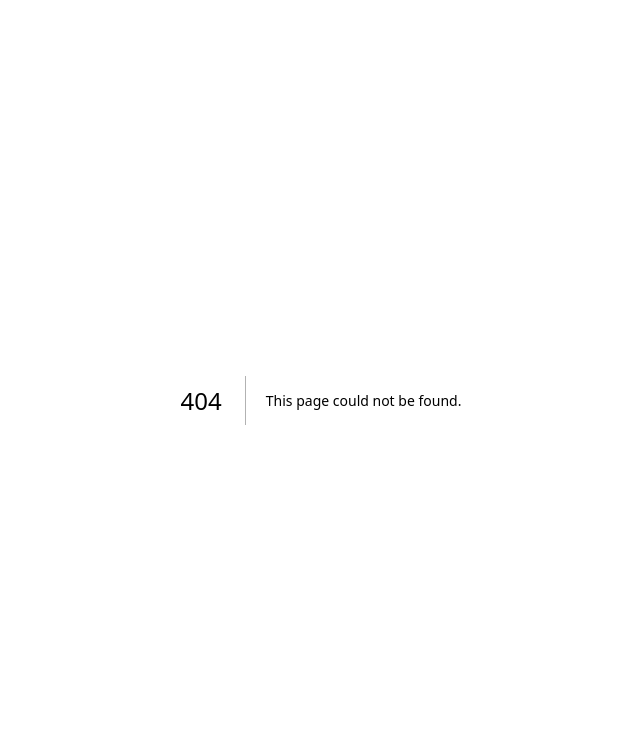
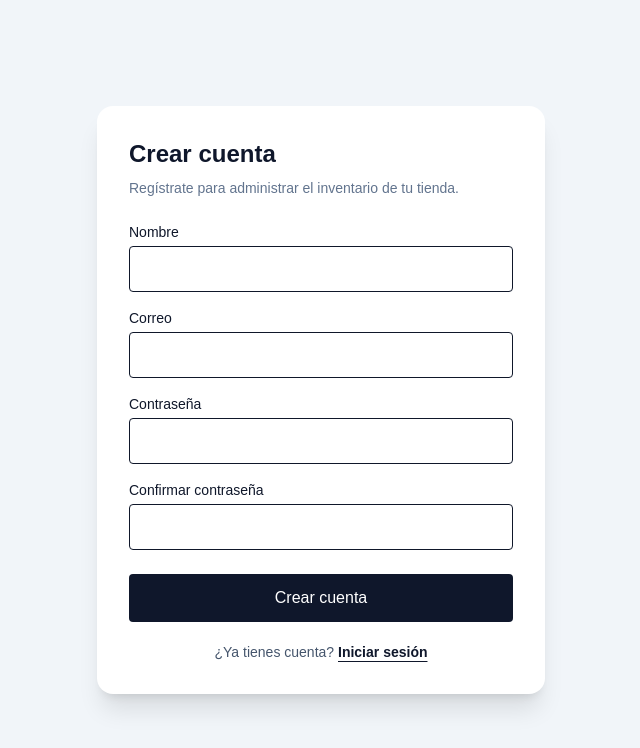
Before and after one commit to luchofrias15/inventario-de-supermercado., a Next.js app: page /registro in a window 1280 px wide. Before the commit this address had no page. Shown: the top 748 px of the page, without its empty margins (319-959 px from the left). Built offline with nearby package versions, Linux system fonts and the light colour scheme.

Commit message:
feat(auth): agregar registro de cuentas
Co-authored-by: Copilot <223556219+Copilot@users.noreply.github.com>

```diff
--- /dev/null
+++ b/src/app/api/auth/registro/route.ts
@@ -0,0 +1,100 @@
+import { NextResponse } from 'next/server';
+import { z } from 'zod';
+import { getSupabaseConfig } from '@/lib/supabase-config';
+
+export const runtime = 'nodejs';
+
+const registroSchema = z.object({
+  nombre: z.string().trim().min(1).max(120),
+  email: z.string().trim().toLowerCase().email().max(254),
+  password: z.string().min(8).max(1024),
+});
+
+interface SupabaseSignupResponse {
+  user?: { id?: string };
+  access_token?: string;
+  refresh_token?: string;
+}
+
+export async function POST(request: Request) {
+  let body: unknown;
+  try {
+    body = await request.json();
+  } catch (error) {
+    if (error instanceof SyntaxError) {
+      return NextResponse.json({ error: 'Solicitud inválida.' }, { status: 400 });
+    }
+    throw error;
+  }
+
+  const input = registroSchema.safeParse(body);
+  if (!input.success) {
+    return NextResponse.json(
+      { error: 'Ingresa un nombre, correo válido y una contraseña de al menos 8 caracteres.' },
+      { status: 400 },
+    );
+  }
+
+  let config;
+  try {
+    config = getSupabaseConfig();
+  } catch {
+    return NextResponse.json(
+      { error: 'La autenticación de Supabase no está configurada.' },
+      { status: 503 },
+    );
+  }
+
+  let signupResponse: Response;
+  try {
+    signupResponse = await fetch(`${config.url}/auth/v1/signup`, {
+      method: 'POST',
+      headers: {
+        apikey: config.apiKey,
+        'content-type': 'application/json',
+      },
+      body: JSON.stringify({
+        email: input.data.email,
+        password: input.data.password,
+        data: { full_name: input.data.nombre },
+      }),
+      cache: 'no-store',
+    });
+  } catch {
+    return NextResponse.json(
+      { error: 'No se pudo conectar con Supabase Auth.' },
+      { status: 502 },
+    );
+  }
+
+  if (!signupResponse.ok) {
+    if (signupResponse.status === 429) {
+      return NextResponse.json(
+        { error: 'Demasiados intentos; inténtalo de nuevo más tarde.' },
+        { status: 429 },
+      );
+    }
+    if (signupResponse.status >= 400 && signupResponse.status < 500) {
+      return NextResponse.json(
+        { error: 'No fue posible crear la cuenta. Verifica los datos o intenta iniciar sesión.' },
+        { status: 400 },
+      );
+    }
+    return NextResponse.json(
+      { error: 'Supabase Auth no pudo crear la cuenta.' },
+      { status: 502 },
+    );
+  }
+
+  const result = (await signupResponse.json()) as SupabaseSignupResponse;
+  if (!result.user?.id) {
+    return NextResponse.json(
+      { error: 'Supabase no confirmó la creación de la cuenta.' },
+      { status: 502 },
+    );
+  }
+
+  return NextResponse.json({
+    confirmationRequired: !result.access_token || !result.refresh_token,
+  }, { status: 201 });
+}
--- a/src/app/login/page.tsx
+++ b/src/app/login/page.tsx
@@ -1,6 +1,7 @@
 'use client';
 
 import { FormEvent, useState } from 'react';
+import Link from 'next/link';
 import { useRouter } from 'next/navigation';
 
 export default function LoginPage() {
@@ -50,6 +51,12 @@ export default function LoginPage() {
         <button disabled={loading} className="mt-6 w-full rounded bg-slate-900 py-3 font-semibold text-white disabled:opacity-60">
           {loading ? 'Iniciando sesion...' : 'Entrar'}
         </button>
+        <p className="mt-5 text-center text-sm text-slate-600">
+          ¿No tienes cuenta?{' '}
+          <Link href="/registro" className="font-semibold text-slate-900 underline underline-offset-4">
+            Crear cuenta
+          </Link>
+        </p>
       </form>
     </main>
   );
--- /dev/null
+++ b/src/app/registro/page.tsx
@@ -0,0 +1,127 @@
+'use client';
+
+import Link from 'next/link';
+import { FormEvent, useState } from 'react';
+
+export default function RegistroPage() {
+  const [nombre, setNombre] = useState('');
+  const [email, setEmail] = useState('');
+  const [password, setPassword] = useState('');
+  const [confirmacion, setConfirmacion] = useState('');
+  const [error, setError] = useState('');
+  const [mensaje, setMensaje] = useState('');
+  const [loading, setLoading] = useState(false);
+
+  async function submit(event: FormEvent<HTMLFormElement>) {
+    event.preventDefault();
+    setError('');
+    setMensaje('');
+    if (password !== confirmacion) {
+      setError('Las contraseñas no coinciden.');
+      return;
+    }
+
+    setLoading(true);
+    try {
+      const response = await fetch('/api/auth/registro', {
+        method: 'POST',
+        headers: { 'content-type': 'application/json' },
+        body: JSON.stringify({ nombre, email, password }),
+      });
+      const result = (await response.json()) as {
+        error?: string;
+        confirmationRequired?: boolean;
+      };
+      if (!response.ok) {
+        setError(result.error ?? 'No se pudo crear la cuenta.');
+        return;
+      }
+
+      setMensaje(
+        result.confirmationRequired
+          ? 'Cuenta creada. Revisa tu correo y confirma la dirección antes de iniciar sesión.'
+          : 'Cuenta creada. Ya puedes iniciar sesión.',
+      );
+      setPassword('');
+      setConfirmacion('');
+    } catch {
+      setError('No se pudo conectar con el servidor.');
+    } finally {
+      setLoading(false);
+    }
+  }
+
+  return (
+    <main className="flex min-h-screen items-center justify-center bg-slate-100 p-6">
+      <form onSubmit={submit} className="w-full max-w-md rounded-2xl bg-white p-8 shadow-xl">
+        <h1 className="text-2xl font-bold text-slate-900">Crear cuenta</h1>
+        <p className="mt-2 text-sm text-slate-500">
+          Regístrate para administrar el inventario de tu tienda.
+        </p>
+        <label className="mt-6 block text-sm font-medium">
+          Nombre
+          <input
+            className="mt-1 w-full rounded border p-3"
+            value={nombre}
+            onChange={(event) => setNombre(event.target.value)}
+            autoComplete="name"
+            maxLength={120}
+            required
+          />
+        </label>
+        <label className="mt-4 block text-sm font-medium">
+          Correo
+          <input
+            className="mt-1 w-full rounded border p-3"
+            value={email}
+            onChange={(event) => setEmail(event.target.value)}
+            type="email"
+            autoComplete="email"
+            maxLength={254}
+            required
+          />
+        </label>
+        <label className="mt-4 block text-sm font-medium">
+          Contraseña
+          <input
+            className="mt-1 w-full rounded border p-3"
+            value={password}
+            onChange={(event) => setPassword(event.target.value)}
+            type="password"
+            autoComplete="new-password"
+            minLength={8}
+            maxLength={1024}
+            required
+          />
+        </label>
+        <label className="mt-4 block text-sm font-medium">
+          Confirmar contraseña
+          <input
+            className="mt-1 w-full rounded border p-3"
+            value={confirmacion}
+            onChange={(event) => setConfirmacion(event.target.value)}
+            type="password"
+            autoComplete="new-password"
+            minLength={8}
+            maxLength={1024}
+            required
+          />
+        </label>
+        {error && <p role="alert" className="mt-3 text-sm text-red-600">{error}</p>}
+        {mensaje && <p role="status" className="mt-3 text-sm text-emerald-700">{mensaje}</p>}
+        <button
+          disabled={loading}
+          className="mt-6 w-full rounded bg-slate-900 py-3 font-semibold text-white disabled:opacity-60"
+        >
+          {loading ? 'Creando cuenta...' : 'Crear cuenta'}
+        </button>
+        <p className="mt-5 text-center text-sm text-slate-600">
+          ¿Ya tienes cuenta?{' '}
+          <Link href="/login" className="font-semibold text-slate-900 underline underline-offset-4">
+            Iniciar sesión
+          </Link>
+        </p>
+      </form>
+    </main>
+  );
+}
```
Also changed, not shown: supabase/README.md, 2 other files (tests, documents, lock files or other folders).
